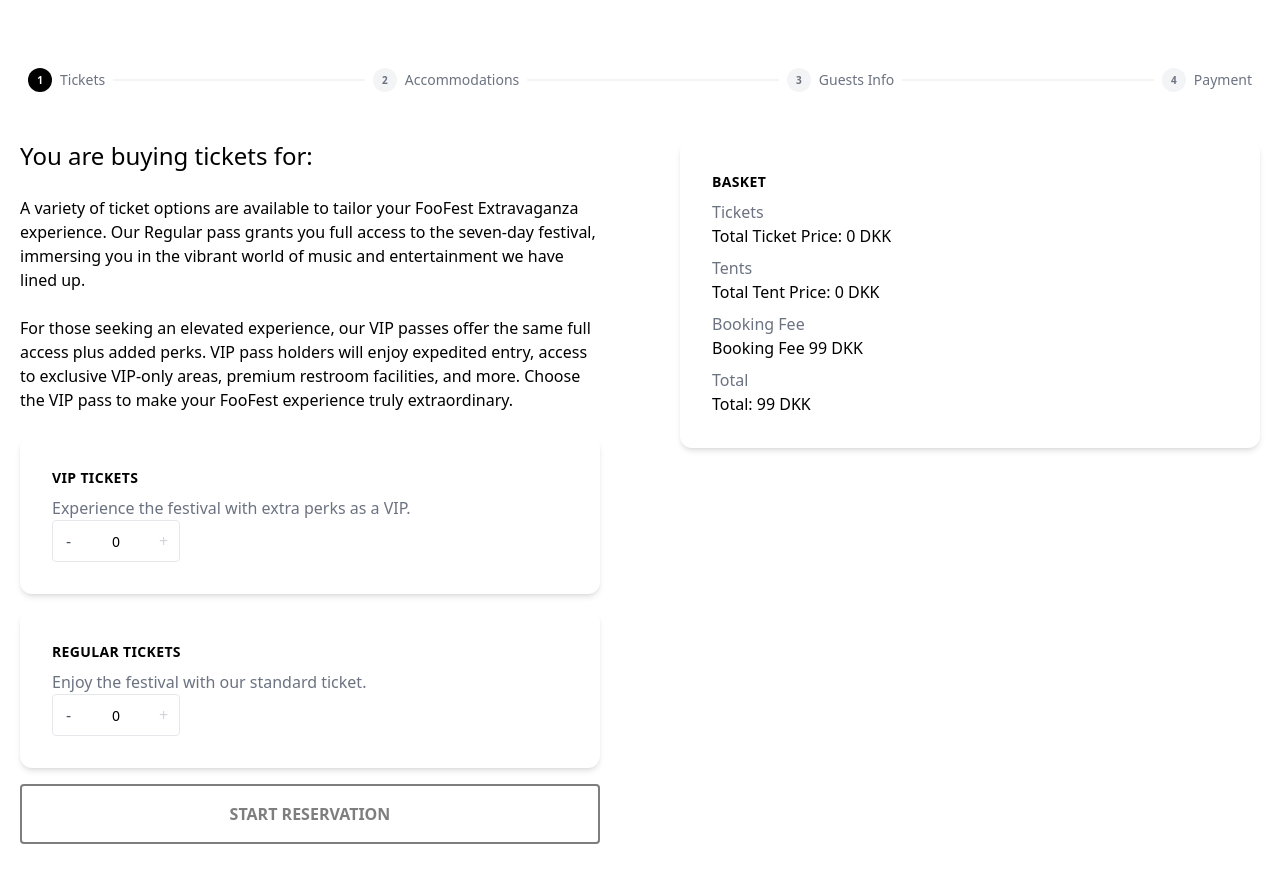
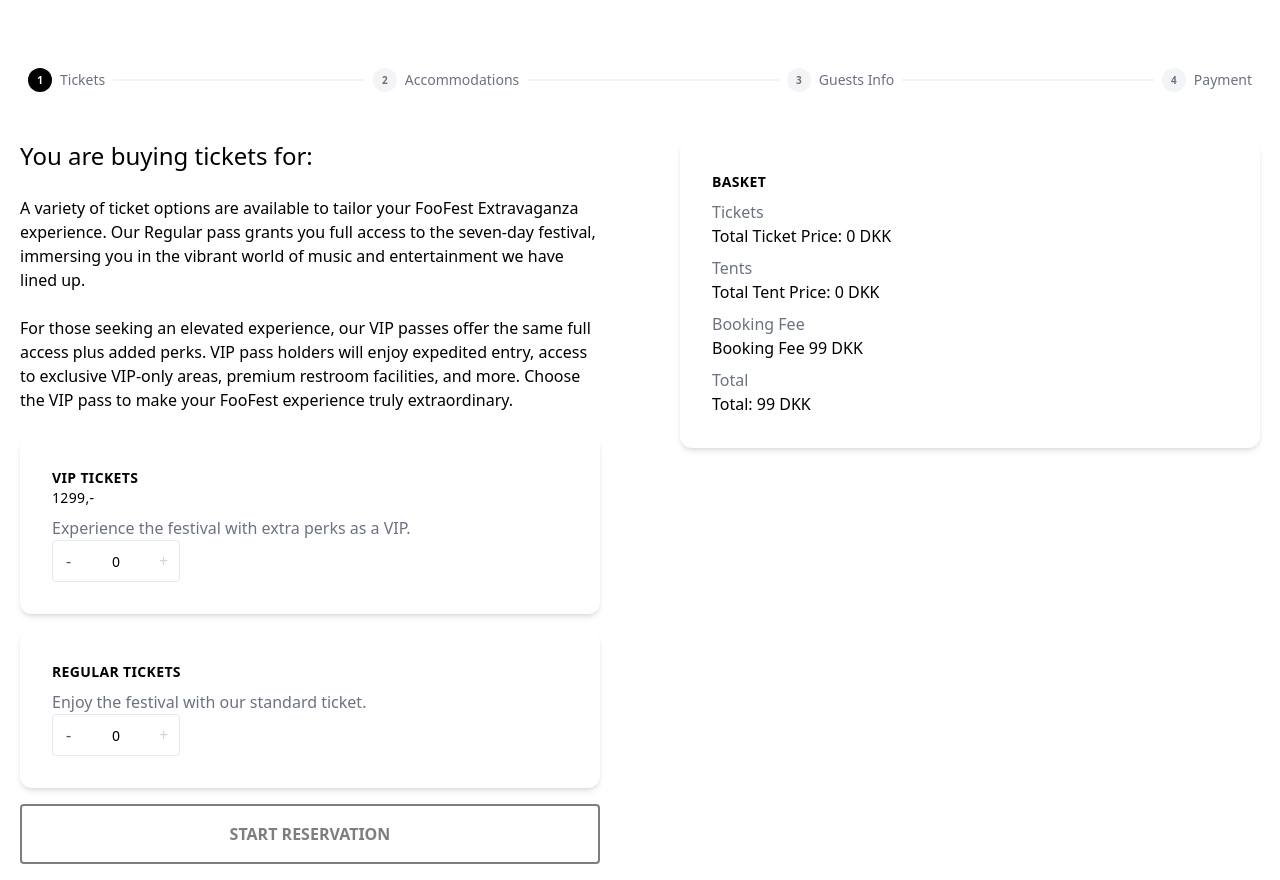
Before and after one commit to rossosofia/frontend_foofest_exam_sofia, a Next.js app: page /tickets in a window 1280 px wide. Built offline with nearby package versions, Linux system fonts and the light colour scheme.

Commit message:
put price

```diff
--- a/src/components/TicketCard.jsx
+++ b/src/components/TicketCard.jsx
@@ -112,6 +112,9 @@ const TicketCard = () => {
             <div className="uppercase tracking-wide text-sm text-black font-semibold">
               VIP Tickets
             </div>
+            <div className="uppercase tracking-wide text-sm text-black">
+              1299,-
+            </div>
             <p className="mt-2 text-gray-500">
               Experience the festival with extra perks as a VIP.
             </p>
```
